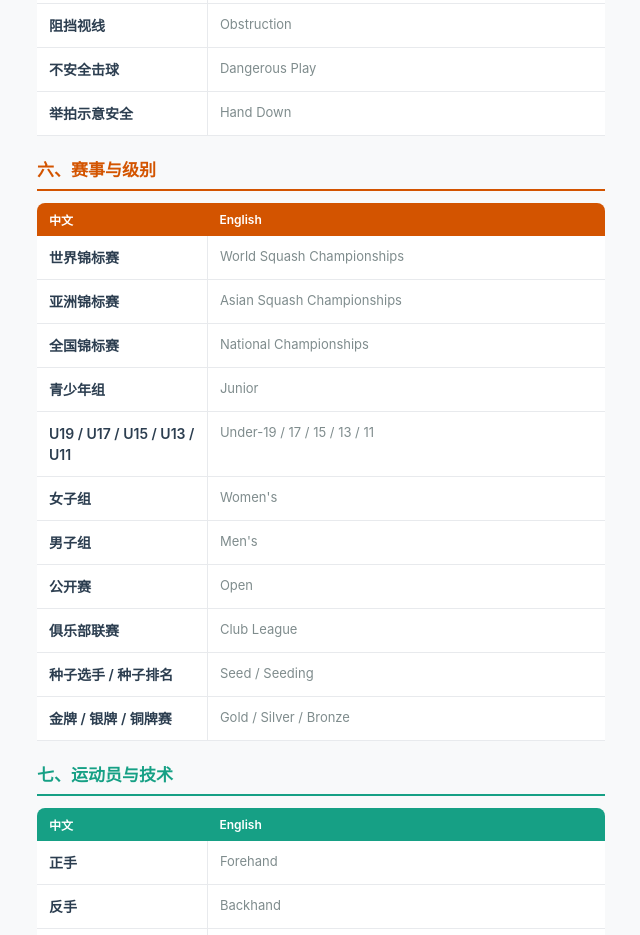
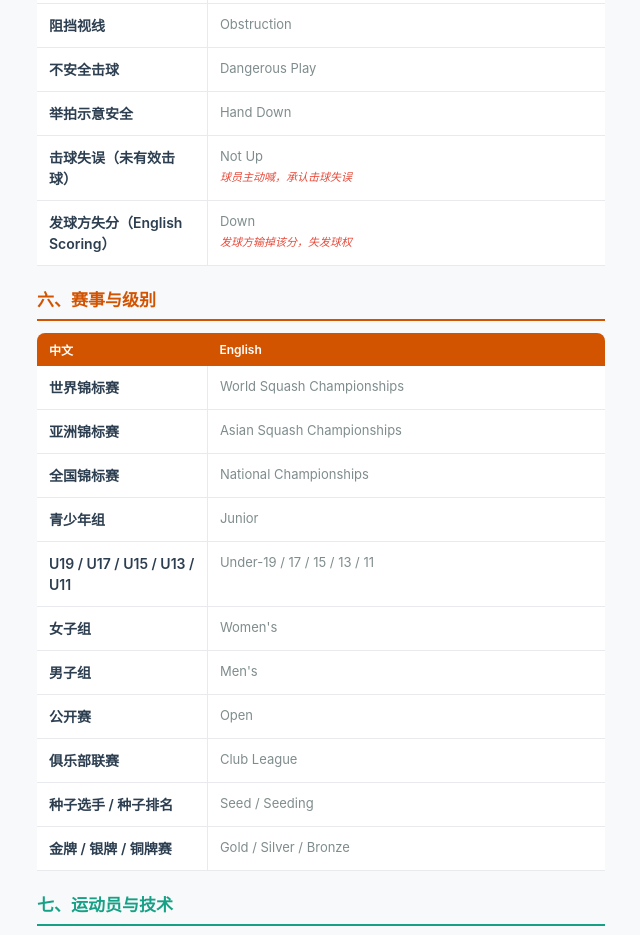
Before and after one commit to JackyLyu-coder/squashevent, a plain HTML site: page index.html in a window 1280 px wide. Shown: the part 3378-4313 px from the top of the page, without its empty margins (319-959 px from the left). Drawn offline with Linux system fonts and the light colour scheme.

Commit message:
修正 Not Up / Down 术语解释

```diff
--- a/index.html
+++ b/index.html
@@ -398,6 +398,8 @@ body {
         <tr class="term-row"><td>阻挡视线</td><td>Obstruction</td></tr>
         <tr class="term-row"><td>不安全击球</td><td>Dangerous Play</td></tr>
         <tr class="term-row"><td>举拍示意安全</td><td>Hand Down</td></tr>
+        <tr class="term-row"><td>击球失误（未有效击球）</td><td>Not Up <span class="term-note">球员主动喊，承认击球失误</span></td></tr>
+        <tr class="term-row"><td>发球方失分（English Scoring）</td><td>Down <span class="term-note">发球方输掉该分，失发球权</span></td></tr>
       </tbody>
     </table>
   </div>
```
